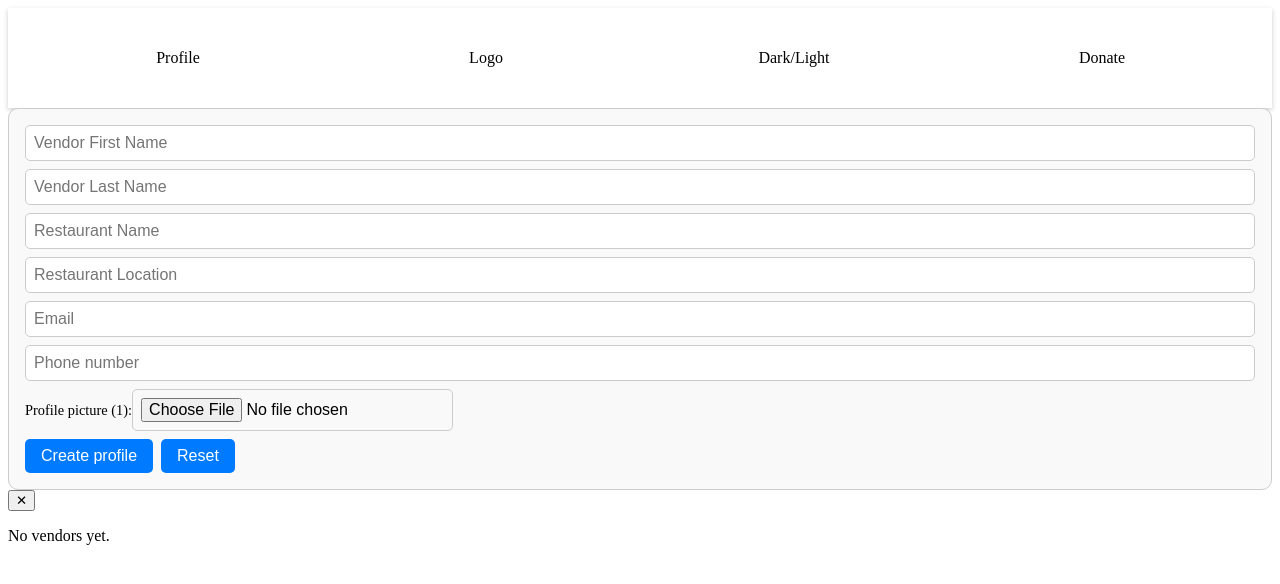
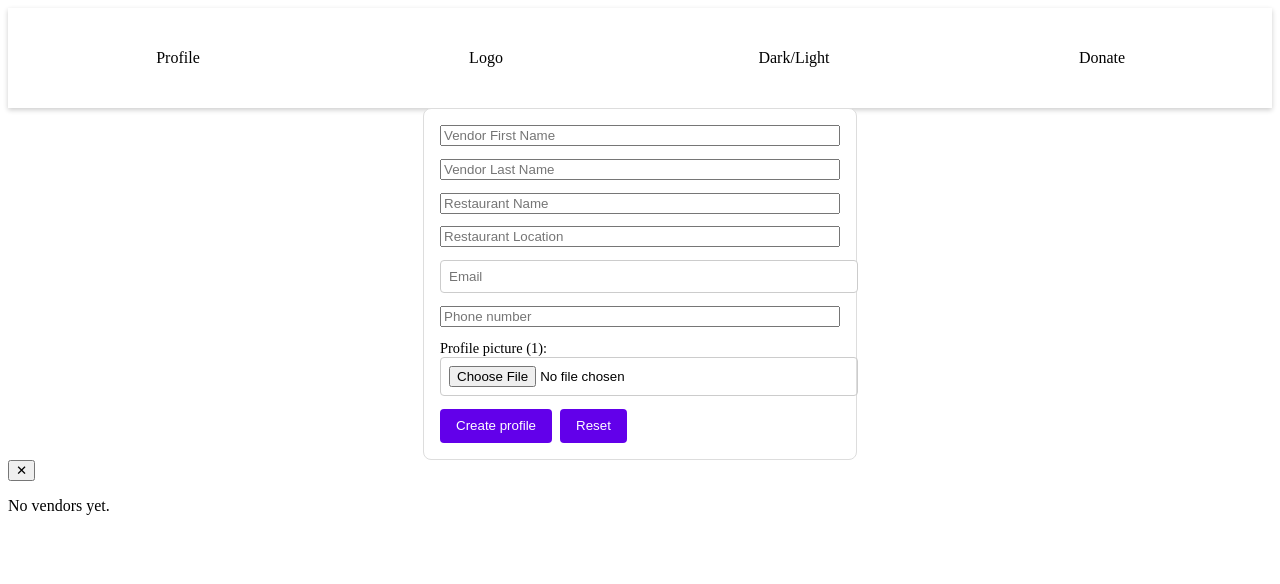
Before and after one commit to vasu-h10/pressworks, a React (Vite) app: page / in a window 1280 px wide. Both pictures are taken after a click on the element "Profile". Shown: the top 584 px of the page. Built offline with nearby package versions, Linux system fonts and the light colour scheme.

Commit message:
Fix CSS syntax, update all component styles

```diff
--- a/src/components/VendorCard.css
+++ b/src/components/VendorCard.css
@@ -1,38 +1,34 @@
-/* src/components/VendorCard.css
+/* src/components/VendorCard.css */
 .vendor-card {
   display: flex;
-  flex-direction: row;
   align-items: center;
-  border: 1px solid #ccc;
-  border-radius: 10px;
-  padding: 1rem;
-  margin-bottom: 1rem;
   gap: 1rem;
+  padding: 0.5rem;
+  border: 1px solid #ddd;
+  border-radius: 8px;
   background-color: #f9f9f9;
 }
 
-.vendor-photo img {
-  width: 100px;
-  height: 100px;
+.vendor-card img {
+  width: 60px;
+  height: 60px;
+  object-fit: cover;
   border-radius: 50%;
-  object-fit: cover;
+  border: 1px solid #ccc;
 }
 
-.placeholder-photo {
-  width: 100px;
-  height: 100px;
-  border-radius: 50%;
-  background-color: #ddd;
+.vendor-info {
   display: flex;
-  align-items: center;
-  justify-content: center;
-  color: #666;
+  flex-direction: column;
 }
 
 .vendor-info h3 {
   margin: 0 0 0.25rem 0;
+  font-size: 1.1rem;
 }
 
 .vendor-info p {
   margin: 0.15rem 0;
+  font-size: 0.9rem;
+  color: #666;
 }
--- a/src/components/VendorList.css
+++ b/src/components/VendorList.css
@@ -1,7 +1,42 @@
-/* src/components/VendorList.css
+/* src/components/VendorList.css */
 .vendor-list {
   display: flex;
   flex-direction: column;
   gap: 1rem;
   padding: 1rem 0;
 }
+
+.vendor-list .vendor-card {
+  display: flex;
+  flex-direction: row;
+  align-items: center;
+  gap: 1rem;
+  padding: 0.5rem;
+  border: 1px solid #ddd;
+  border-radius: 8px;
+  background-color: #f9f9f9;
+}
+
+.vendor-list .vendor-card .vendor-info {
+  display: flex;
+  flex-direction: column;
+}
+
+.vendor-list .vendor-card .vendor-info h3 {
+  margin: 0 0 0.25rem 0;
+  font-size: 1.1rem;
+}
+
+.vendor-list .vendor-card .vendor-info p {
+  margin: 0.15rem 0;
+  font-size: 0.9rem;
+  color: #666;
+}
+
+.vendor-list .vendor-card img {
+  width: 60px;
+  height: 60px;
+  object-fit: cover;
+  border-radius: 50%;
+  border: 1px solid #ccc;
+}
--- a/src/forms/ProfileForm.css
+++ b/src/forms/ProfileForm.css
@@ -1,30 +1,40 @@
+/* src/forms/ProfileForm.css */
 .profile-form {
   display: flex;
   flex-direction: column;
-  gap: 0.5rem;
+  gap: 0.8rem;
+  max-width: 400px;
+  margin: 0 auto;
   padding: 1rem;
-  border: 1px solid #ccc;
-  border-radius: 10px;
-  background-color: #f9f9f9;
+  border: 1px solid #ddd;
+  border-radius: 8px;
+  background-color: #fff;
 }
 
-.profile-form input {
+.profile-form input[type="text"],
+.profile-form input[type="email"],
+.profile-form input[type="file"] {
   padding: 0.5rem;
-  border-radius: 5px;
+  border-radius: 4px;
   border: 1px solid #ccc;
-  font-size: 1rem;
+  width: 100%;
 }
 
 .profile-form button {
-  padding: 0.5rem 1rem;
+  padding: 0.6rem 1rem;
+  border-radius: 4px;
   border: none;
-  border-radius: 5px;
-  background-color: #007bff;
+  background-color: #6200ea;
   color: white;
   cursor: pointer;
-  font-size: 1rem;
 }
 
-.profile-form button:hover {
-  background-color: #0056b3;
+.profile-form button:disabled {
+  background-color: #aaa;
+  cursor: not-allowed;
 }
+
+.profile-form .error {
+  color: red;
+  font-size: 0.9rem;
+}
```
Also changed, not shown: src/components/MainBody.css (+33 -7 lines).
